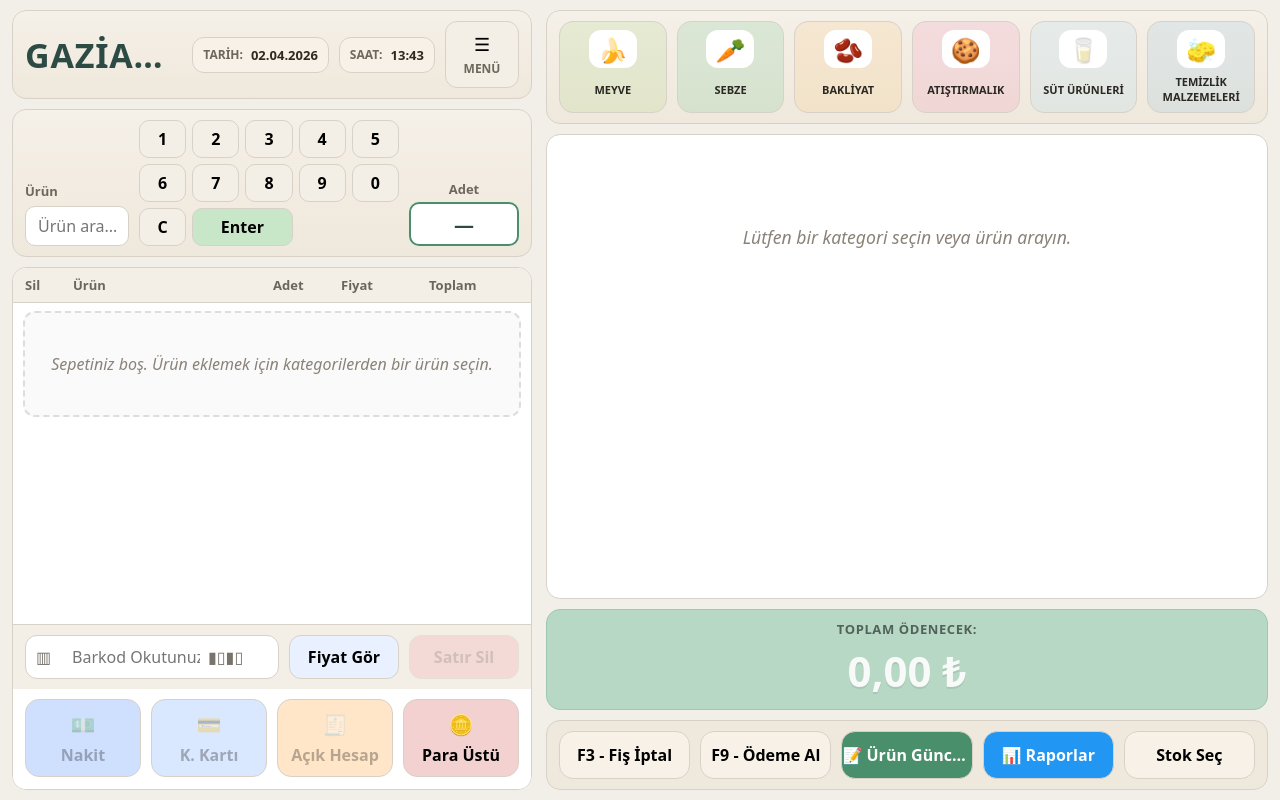
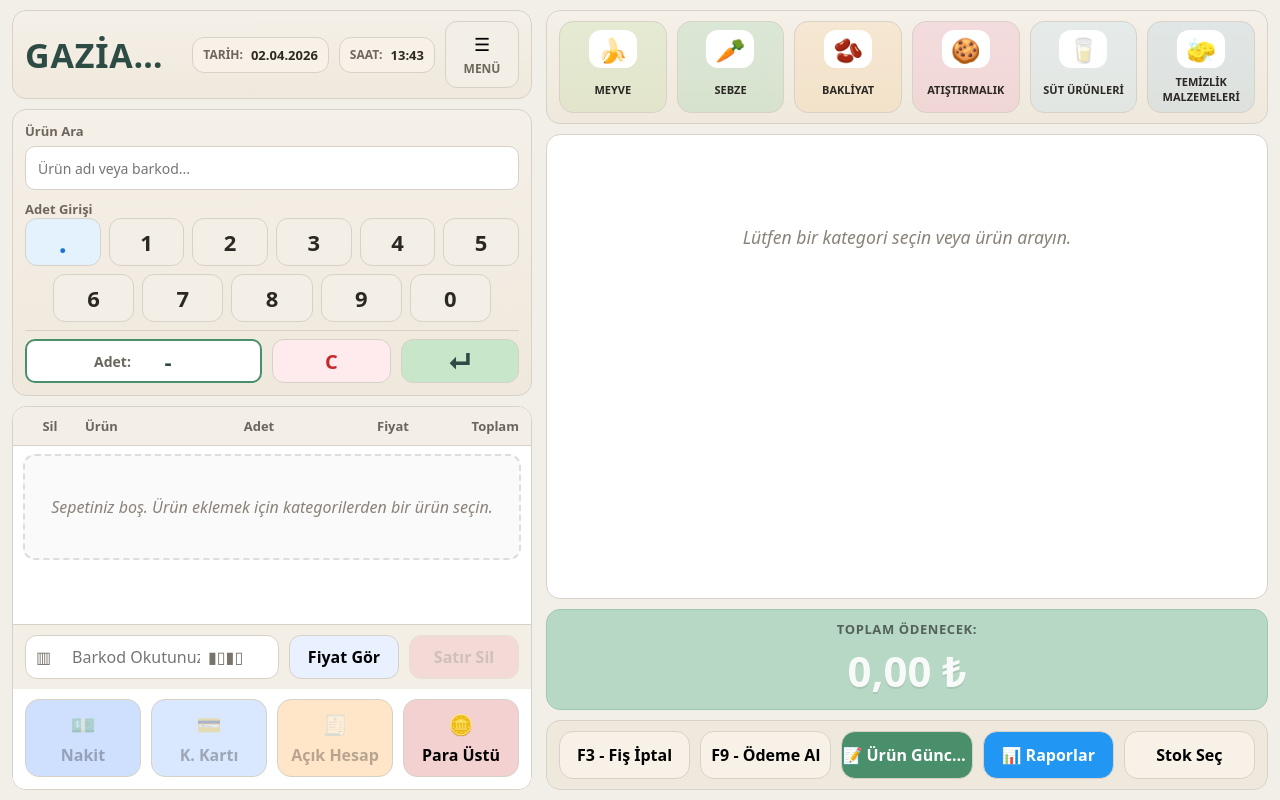
Before and after one commit to EsraKeskin42/market-sistem, a React (Vite) app: page / in a window 1280 px wide. Built offline with nearby package versions, Linux system fonts and the light colour scheme.

Commit message:
Revamp keypad and search layout in App component: implement a new three-row keypad design, enhance search input styling, and improve button functionalities for better user interaction. Remove deprecated styles and streamline component structure.

```diff
--- a/src/App.css
+++ b/src/App.css
@@ -138,21 +138,29 @@ body,
   color: var(--muted, #8a8278);
 }
 
-/* Arama / keypad satırı */
-.searchRow {
+/* ═══════════════════════════════════════════════════════════════
+   YENİ TUŞ TAKIMI DÜZENİ - 3 SIRA + ADET/C/ENTER ALT SATIR
+   ═══════════════════════════════════════════════════════════════ */
+
+/* Ana konteyner: Arama + Tuş Takımı */
+.searchKeypadRow {
   display: grid;
-  grid-template-columns: 1fr 240px 88px;
+  grid-template-rows: auto auto;
   gap: 10px;
-  padding: 10px 12px;
+  padding: 12px;
   background: linear-gradient(#f5f0e8, #efe8dc);
   border: 1px solid var(--stroke, #d9d3c8);
   border-radius: 14px;
-  align-items: center;
   min-width: 0;
   overflow: hidden;
 }
 
-.field {
+/* Ürün arama bölümü */
+.searchSection {
+  min-width: 0;
+}
+
+.searchSection .field {
   display: grid;
   grid-template-rows: auto auto;
   gap: 6px;
@@ -166,39 +174,158 @@ body,
 }
 
 .fieldInput {
-  height: 40px;
+  height: 44px;
   border-radius: 10px;
   border: 1px solid var(--stroke, #d9d3c8);
   background: #ffffff;
   padding: 0 12px;
   outline: none;
   width: 100%;
+  font-size: 14px;
 }
 
-.keypad {
-  display: grid;
-  grid-template-columns: repeat(5, 1fr);
-  gap: 6px;
-  align-content: center;
+/* Tuş takımı bölümü */
+.keypadSection {
+  min-width: 0;
 }
 
-.keypad button {
-  height: 34px;
-  border-radius: 10px;
+/* 3 sıralı tuş takımı konteyneri (2 üst sıra sayı tuşları) */
+.keypadThreeRow {
+  display: grid;
+  grid-template-rows: repeat(2, 1fr);
+  gap: 8px;
+  margin-bottom: 8px;
+}
+
+/* Her bir tuş sırası */
+.keypadRow {
+  display: grid;
+  grid-template-columns: repeat(6, 1fr);
+  gap: 8px;
+}
+
+/* 5 tuşlu sıra (6-7-8-9-0) - ortada hizalı */
+.keypadRow.fiveKeys {
+  grid-template-columns: repeat(5, 1fr);
+  padding: 0 28px; /* Kenarlardan boşluk, 6 tuşlu sırayla hizalama */
+}
+
+/* Tuş butonları - Yeni stil */
+.keypadBtn {
+  height: 48px;
+  border-radius: 12px;
   border: 1px solid var(--stroke, #d9d3c8);
   background: #f4efe6;
-  font-weight: 700;
+  font-weight: 800;
+  font-size: 22px;
   cursor: pointer;
+  transition: all 0.15s ease;
+  display: flex;
+  align-items: center;
+  justify-content: center;
+  color: #2b2823;
 }
 
+.keypadBtn:hover {
+  background: #e8e4df;
+  transform: translateY(-2px);
+  box-shadow: 0 4px 8px rgba(0,0,0,0.1);
+}
+
+.keypadBtn:active {
+  transform: translateY(0);
+  box-shadow: 0 2px 4px rgba(0,0,0,0.1);
+}
+
+/* Nokta (.) butonu */
+.dotBtn {
+  background: #e3f2fd !important;
+  color: #1976d2 !important;
+  font-weight: 900 !important;
+  font-size: 28px !important;
+}
+
+.dotBtn:hover {
+  background: #bbdefb !important;
+}
+
+/* C (Clear) butonu */
+.clearBtn {
+  background: #ffebee !important;
+  color: #c62828 !important;
+  font-weight: 900 !important;
+}
+
+.clearBtn:hover {
+  background: #ffcdd2 !important;
+}
+
+/* Enter butonu */
 .enterBtn {
+  background: #c8e6c9 !important;
+  color: #2d4b45 !important;
+  font-weight: 900 !important;
+  font-size: 24px !important;
+}
+
+.enterBtn:hover {
+  background: #a5d6a7 !important;
+}
+
+/* Orta boy C ve Enter butonları */
+.keypadBtn.medium {
   height: 44px;
-  border-radius: 12px;
-  border: 1px solid var(--stroke, #d9d3c8);
-  background: #f0ece4;
+  font-size: 20px;
+}
+
+/* Alt satır: Adet + C + Enter */
+.bottomKeypadRow {
+  display: grid;
+  grid-template-columns: 2fr 1fr 1fr;
+  gap: 10px;
+  align-items: center;
+  padding: 8px 0 0 0;
+  border-top: 1px solid var(--stroke, #d9d3c8);
+}
+
+/* Kompakt adet gösterimi */
+.qtyDisplayCompact {
+  display: flex;
+  align-items: center;
+  justify-content: center;
+  gap: 12px;
+  padding: 8px 16px;
+  background: #ffffff;
+  border-radius: 10px;
+  border: 2px solid #4a8f6b;
+  height: 44px;
+}
+
+.qtyLabelSmall {
+  font-size: 14px;
   font-weight: 700;
-  cursor: pointer;
-  align-self: end;
+  color: #6a655d;
+}
+
+.qtyValueCompact {
+  font-size: 22px;
+  font-weight: 900;
+  color: #2d4b45;
+  min-width: 50px;
+  text-align: center;
+}
+
+/* ESKİ TUŞ TAKIMI STİLLERİ - KALDIRILDI/YERİNE YENİLERİ KONULDU */
+.keypad {
+  display: none; /* Eski tuş takımı gizlendi */
+}
+
+.quantityDisplay {
+  display: none; /* Eski adet gösterimi gizlendi */
+}
+
+.quantityDisplayRow {
+  display: none; /* Eski adet satırı gizlendi */
 }
 
 /* ====================== SEPET GÜNCELLEMELERİ ====================== */
@@ -217,22 +344,29 @@ body,
 }
 
 .cartHead {
-  padding: 8px 12px;
+  padding: 10px 12px;
   background: #f4efe6;
   border-bottom: 1px solid var(--stroke, #d9d3c8);
   flex-shrink: 0;
 }
 
-/* Başlık sütunları */
+/* Başlık sütunları - DÜZGÜN HİZALAMA */
 .cartCols {
   display: grid;
-  grid-template-columns: 40px 1fr 60px 80px 90px;
-  gap: 8px;
+  grid-template-columns: 50px 1fr 80px 100px 100px;
+  gap: 10px;
   font-size: 13px;
   color: #6a655d;
   font-weight: 800;
   align-items: center;
+  text-align: center;
 }
+
+.cartCols span:nth-child(1) { text-align: center; } /* Sil */
+.cartCols span:nth-child(2) { text-align: left; }   /* Ürün */
+.cartCols span:nth-child(3) { text-align: center; }   /* Adet */
+.cartCols span:nth-child(4) { text-align: right; }    /* Fiyat */
+.cartCols span:nth-child(5) { text-align: right; }    /* Toplam */
 
 /* Kaydırılabilir ürün listesi */
 .cartRows {
@@ -243,18 +377,22 @@ body,
   min-height: 0;
 }
 
-/* KOMPAKT SEPET SATIRI - Küçük boyut */
+/* KOMPAKT SEPET SATIRI - DÜZGÜN HİZALAMA */
 .cartRow.compact {
   display: grid;
-  grid-template-columns: 40px 1fr 0px 60px 90px;
-  gap: 8px;
-  padding: 8px 10px;
+  grid-template-columns: 50px 1fr 80px 100px 100px;
+  gap: 10px;
+  padding: 10px 12px;
   border-radius: 10px;
   background: #faf8f4;
   border: 1px solid #eee7dc;
   margin-bottom: 6px;
   align-items: center;
-  min-height: 50px;
+}
+
+/* Sil butonu hücresi */
+.cartRow.compact > button {
+  justify-self: center;
 }
 
 /* Sadece ürün ismi - ikon yok */
@@ -267,7 +405,7 @@ body,
 
 /* Kompakt ürün ismi */
 .productNameCompact {
-  font-size: 1rem;
+  font-size: 14px;
   font-weight: 700;
   color: #2b2823;
   text-align: left;
@@ -279,7 +417,7 @@ body,
   white-space: nowrap;
 }
 
-/* Kompakt adet kontrol butonları */
+/* Adet kontrol butonları - ortada */
 .cartControls.compact {
   display: flex;
   flex-direction: column;
@@ -289,14 +427,14 @@ body,
 }
 
 .cartControls.compact .mini.small {
-  width: 28px;
-  height: 28px;
+  width: 32px;
+  height: 32px;
   border-radius: 8px;
   border: 1px solid #d9d3c8;
   background: #f3efe7;
   cursor: pointer;
   font-weight: 900;
-  font-size: 1rem;
+  font-size: 18px;
   display: flex;
   align-items: center;
   justify-content: center;
@@ -308,7 +446,7 @@ body,
   transform: scale(1.05);
 }
 
-/* Kompakt fiyat bölümü */
+/* Fiyat bölümü - sağa hizalı */
 .cartCalc.compact {
   display: flex;
   flex-direction: column;
@@ -318,32 +456,32 @@ body,
 }
 
 .calc.small {
-  font-size: 0.85rem;
+  font-size: 12px;
   color: #6a655d;
   font-weight: 700;
 }
 
 .sum.small {
-  font-size: 1rem;
+  font-size: 15px;
   font-weight: 900;
   color: #2d4b45;
 }
 
 .try.small {
-  font-size: 0.9rem;
-  font-weight: 900;
+  font-size: 11px;
+  font-weight: 700;
   color: #8a8278;
 }
 
-/* Kompakt sil butonu */
+/* Sil butonu */
 .deleteBtn.mini.small {
-  width: 28px;
-  height: 28px;
+  width: 36px;
+  height: 36px;
   border-radius: 50%;
   background: #ffebee;
   color: #c62828;
   border: 1px solid #ffcdd2;
-  font-size: 1.2rem;
+  font-size: 20px;
   font-weight: 900;
   cursor: pointer;
   display: flex;
@@ -676,52 +814,6 @@ body,
   white-space: nowrap;
 }
 
-/* Keypad ve Adet Girişi */
-.searchRow {
-  display: grid;
-  grid-template-columns: 1fr 260px 110px;
-  gap: 10px;
-  align-items: end;
-}
-
-.quantityDisplay {
-  display: grid;
-  grid-template-rows: auto 1fr;
-  gap: 4px;
-  text-align: center;
-}
-
-.qtyValue {
-  height: 44px;
-  background: #ffffff;
-  border: 2px solid #4a8f6b;
-  border-radius: 10px;
-  font-size: 20px;
-  font-weight: 900;
-  display: flex;
-  align-items: center;
-  justify-content: center;
-  color: #2d4b45;
-}
-
-.keypad {
-  display: grid;
-  grid-template-columns: repeat(5, 1fr);
-  gap: 6px;
-}
-
-.keypad button {
-  height: 38px;
-  font-size: 16px;
-  font-weight: 700;
-}
-
-.enterBtn {
-  background: #c8e6c8 !important;
-  font-weight: 800;
-  grid-column: span 2;
-}
-
 /* Boş ürün mesajı */
 .emptyProducts {
   grid-column: 1 / -1;
--- a/src/App.tsx
+++ b/src/App.tsx
@@ -267,6 +267,7 @@ function App() {
       }
       addToCart(activeProducts[0], qty);
     } else {
+      // Nokta veya rakam ekle
       setQuantityInput(prev => (prev + key).slice(0, 5));
     }
   };
@@ -428,36 +429,85 @@ function App() {
             </button>
           </div>
 
-          <div className="searchRow">
+          {/* YENİ DÜZEN: Arama + Tuş Takımı (3 sıra) + Adet/C/Enter */}
+          <div className="searchKeypadRow">
+            {/* Ürün arama barı */}
+            <div className="searchSection">
               <label className="field">
-              <div className="fieldLabel">Ürün</div>
+                <div className="fieldLabel">Ürün Ara</div>
                 <input
                   className="fieldInput"
-                placeholder="Ürün ara..."
+                  placeholder="Ürün adı veya barkod..."
                   value={searchTerm}
                   onChange={(e) => setSearchTerm(e.target.value)}
                 />
               </label>
+            </div>
 
-            <div className="keypad">
-              {['1','2','3','4','5','6','7','8','9','0','C','Enter'].map(key => (
+            {/* Tuş takımı - 3 sıra */}
+            <div className="keypadSection">
+              <div className="fieldLabel">Adet Girişi</div>
+              <div className="keypadThreeRow">
+                {/* 1. Sıra: Nokta + 1-2-3-4-5 (6 tuş) */}
+                <div className="keypadRow">
+                  <button
+                    type="button"
+                    onClick={() => handleKeypad('.')}
+                    className="keypadBtn dotBtn"
+                  >
+                    .
+                  </button>
+                  {['1','2','3','4','5'].map(key => (
                     <button
                       key={key}
                       type="button"
                       onClick={() => handleKeypad(key)}
-                  className={key === 'Enter' ? 'enterBtn' : ''}
+                      className="keypadBtn"
                     >
                       {key}
                     </button>
                   ))}
                 </div>
-
-            <div className="quantityDisplay">
-              <div className="fieldLabel">Adet</div>
-              <div className="qtyValue">{quantityInput || '—'}</div>
+                {/* 2. Sıra: 6-7-8-9-0 (5 tuş) */}
+                <div className="keypadRow fiveKeys">
+                  {['6','7','8','9','0'].map(key => (
+                    <button
+                      key={key}
+                      type="button"
+                      onClick={() => handleKeypad(key)}
+                      className="keypadBtn"
+                    >
+                      {key}
+                    </button>
+                  ))}
                 </div>
               </div>
 
+              {/* Alt satır: Adet (kısa) + C + Enter */}
+              <div className="bottomKeypadRow">
+                <div className="qtyDisplayCompact">
+                  <span className="qtyLabelSmall">Adet:</span>
+                  <span className="qtyValueCompact">{quantityInput || '-'}</span>
+                </div>
+                <button
+                  type="button"
+                  onClick={() => handleKeypad('C')}
+                  className="keypadBtn clearBtn medium"
+                >
+                  C
+                </button>
+                <button
+                  type="button"
+                  onClick={() => handleKeypad('Enter')}
+                  className="keypadBtn enterBtn medium"
+                >
+                  ↵
+                </button>
+              </div>
+            </div>
+          </div>
+
+          {/* Sepet */}
           <div className="cart">
             <div className="cartHead">
               <div className="cartCols">
@@ -647,7 +697,6 @@ function App() {
             </div>
           </div>
 
-          {/* Total Bar - Sol paneldeki butonlarla aynı hizada */}
           <div className="totalBar">
             <div className="totalMid">
               <div className="totalTitle">TOPLAM ÖDENECEK:</div>
@@ -655,7 +704,6 @@ function App() {
             </div>
           </div>
 
-          {/* Bottom Bar - Sayfanın en altında sabit */}
           <div className="bottomBar">
             <button type="button">F3 - Fiş İptal</button>
             <button type="button">F9 - Ödeme Al</button>
```
Lines whose indentation alone changed are shown as unchanged.
